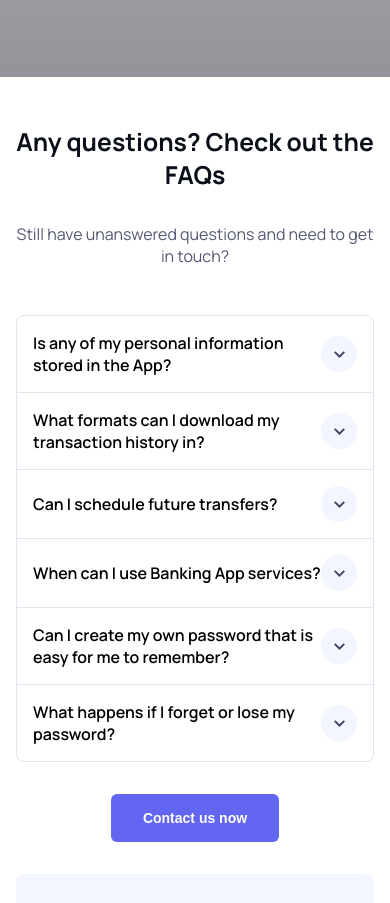
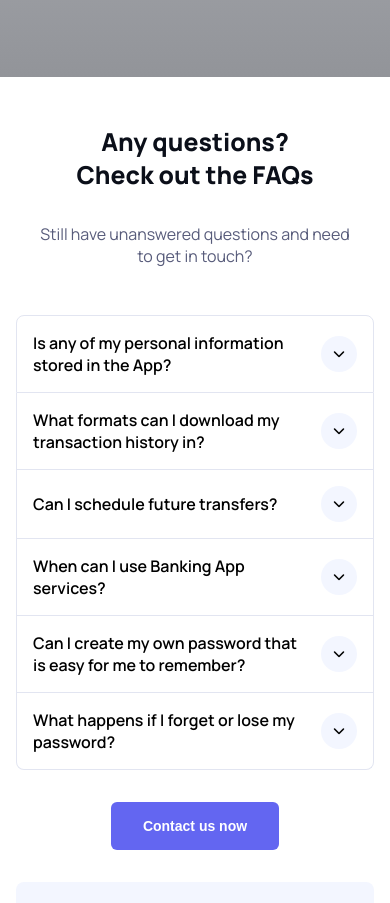
Before and after one commit to AAHektor/silicon, a plain HTML site: page index.html in a window 390 px wide. Shown: the part 2689-3592 px from the top of the page. Drawn offline with Linux system fonts and the light colour scheme.

Commit message:
fixed small things in mobile version last page

```diff
--- a/index.html
+++ b/index.html
@@ -318,9 +318,9 @@
             <div class="container">
                 <div class="p4-headline-container">
                     <div>
-                        <h2>Any questions? Check out the FAQs</h2>
+                        <h2>Any questions? <br> Check out the FAQs</h2>
                     </div>
-                    <div>
+                    <div class="p-div">
                         <p>Still have unanswered questions and need to get in touch?</p>
                     </div>
                 </div>
@@ -343,7 +343,9 @@
                       <label class="accordion-header top-label" for="first">
                         Is any of my personal information stored in the App?
                         <div>
-                            <span class="img-span-container"><img src="images/dropdown-icon.svg" alt="" class="rotated-image"></span>
+                            <span class="img-span-container">
+                                <i class="fa-solid fa-chevron-down"></i>
+                            </span>
                         </div>
                       </label>
                       <div class="content">
@@ -371,7 +373,9 @@
                       <label class="accordion-header" for="second">
                         What formats can I download my transaction history in?
                         <div>
-                            <span class="img-span-container"><img src="images/dropdown-icon.svg" alt="" class="rotated-image"></span>
+                            <span class="img-span-container">
+                                <i class="fa-solid fa-chevron-down"></i>
+                            </span>
                         </div>
                       </label>
                       <div class="content">
@@ -384,7 +388,9 @@
                       <label class="accordion-header" for="third">
                         Can I schedule future transfers?
                         <div>
-                            <span class="img-span-container"><img src="images/dropdown-icon.svg" alt="" class="rotated-image"></span>
+                            <span class="img-span-container">
+                                <i class="fa-solid fa-chevron-down"></i>
+                            </span>
                         </div>
                       </label>
                       <div class="content">
@@ -397,7 +403,9 @@
                       <label class="accordion-header" for="forth">
                         When can I use Banking App services?
                         <div>
-                            <span class="img-span-container"><img src="images/dropdown-icon.svg" alt="" class="rotated-image"></span>
+                            <span class="img-span-container">
+                                <i class="fa-solid fa-chevron-down"></i>
+                            </span>
                         </div>
                       </label>
                       <div class="content">
@@ -410,7 +418,9 @@
                       <label class="accordion-header" for="fifth">
                         Can I create my own password that is easy for me to remember?
                         <div>
-                            <span class="img-span-container"><img src="images/dropdown-icon.svg" alt="" class="rotated-image"></span>
+                            <span class="img-span-container">
+                                <i class="fa-solid fa-chevron-down"></i>
+                            </span>
                         </div>
                       </label>
                       <div class="content">
@@ -423,7 +433,9 @@
                       <label class="accordion-header bottom-label" for="sixth">
                         What happens if I forget or lose my password?
                         <div>
-                            <span class="img-span-container"><img src="images/dropdown-icon.svg" alt="" class="rotated-image"></span>
+                            <span class="img-span-container">
+                                <i class="fa-solid fa-chevron-down"></i>
+                            </span>
                         </div>
                       </label>
                       <div class="content bottom-accordion">
--- a/styles.css
+++ b/styles.css
@@ -863,12 +863,26 @@ header .container {
 
         h2 {
             font-size: 24.7px;
+            font-weight: 800;
             color: #0B0F19;
         }
 
+
+    }
+
+    .p-div {
+        display: flex;
+        justify-content: center;
+        align-items: center;
+
         p {
-            color: #565973;
+            color: #585C7B;
             margin-bottom: 1rem;
+            max-width: 310px;
+
+            @media (min-width: 768px) {
+                max-width: 370px;
+            }
         }
     }
 
@@ -940,32 +954,37 @@ header .container {
 
         }
 
+        .rotated-image-2 {
+            display: none;
+        }
+
         .img-span-container {
             display: flex;
             justify-content: center;
+            align-items: center;
             overflow: hidden;
             cursor: pointer;
+            margin-left: 1rem;
 
             background-color: #F3F6FF;
             border-radius: 50%;
             width: 36px;
             height: 36px;
-
-            img {
-                color: #3E4265;
-            }
         }
 
-        .rotated-image {
-            display: block;
-            transition: transform 0.5s;
+        .fa-chevron-down {
+            transition: color 0.3s ease, transform 0.3s ease;
+            font-size: 12px;
 
-            width: 23px;
-            height: auto;
         }
-
-        input[type="radio"]:checked + label .rotated-image {
+        input[type="radio"]:checked + label .img-span-container .fa-chevron-down {
             transform: rotate(180deg);
+            color: white;
+        }
+        input[type="radio"]:checked + label .img-span-container {
+            -webkit-box-shadow: 0px -8px 18px -8px rgba(99,102,241,0.9);
+            -moz-box-shadow: 0px -8px 18px -8px rgba(99,102,241,0.9);
+            box-shadow: 0px -8px 18px -8px rgba(99,102,241,0.9)
         }
 
 
@@ -1034,6 +1053,10 @@ header .container {
         input[type="radio"]:checked + .accordion-header.bottom-label {
             border-radius: 0 0 0 0;
         }
+        input[type="radio"]:checked + label .img-span-container {
+            background-color: #6366F1;
+        }
+
     }
 
     /* ACCORDION ENDS HERE */
```
Also changed, not shown: images/vector-whitee.svg (added).
